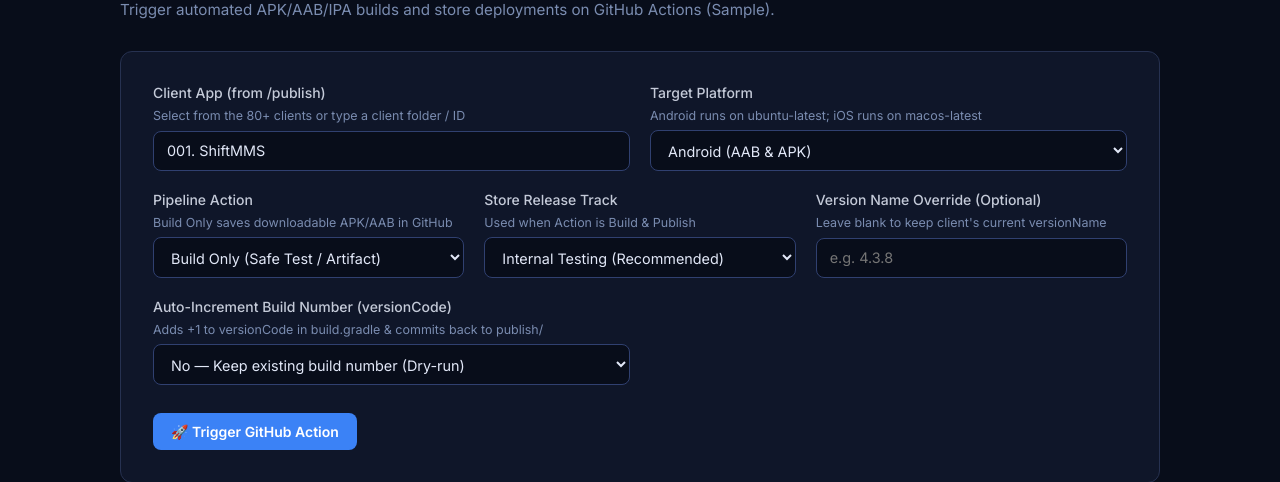
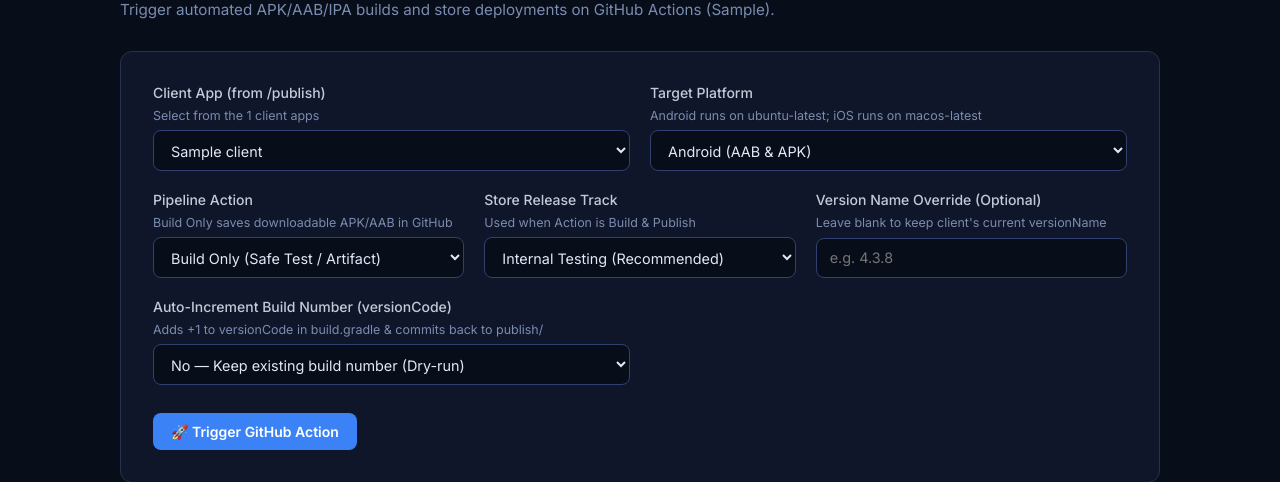
Before and after one commit to GIThuberHenry/seravops, a FastAPI app: template app/templates/flutter/index.html in a window 1280 px wide. Shown: the part 159-641 px from the top of the page. Run offline with FastAPI, Linux system fonts and the light colour scheme; the template is opened without the code that fills it: most values are stand-ins (such as "Sample title", 1, 10 or a date in 2020); parts of the project's set-up code (start-up, migrations or seed data) failed here and were passed over.

Commit message:
fix(flutter): use select dropdown for client apps so all 82 clients are visible

```diff
--- a/app/templates/flutter/index.html
+++ b/app/templates/flutter/index.html
@@ -18,20 +18,12 @@
     <div class="form-row">
       <label>
         Client App (from /publish)
-        <span class="hint">Select from the 80+ clients or type a client folder / ID</span>
-        <input
-          type="text"
-          name="client"
-          list="flutter-clients-list"
-          value="001. ShiftMMS"
-          placeholder="e.g. 001. ShiftMMS or 001"
-          required
-        >
-        <datalist id="flutter-clients-list">
+        <span class="hint">Select from the {{ clients|length }} client apps</span>
+        <select name="client" required>
           {% for c in clients %}
-          <option value="{{ c }}"></option>
+          <option value="{{ c }}" {% if c == '001. ShiftMMS' %}selected{% endif %}>{{ c }}</option>
           {% endfor %}
-        </datalist>
+        </select>
       </label>
 
       <label>
```
